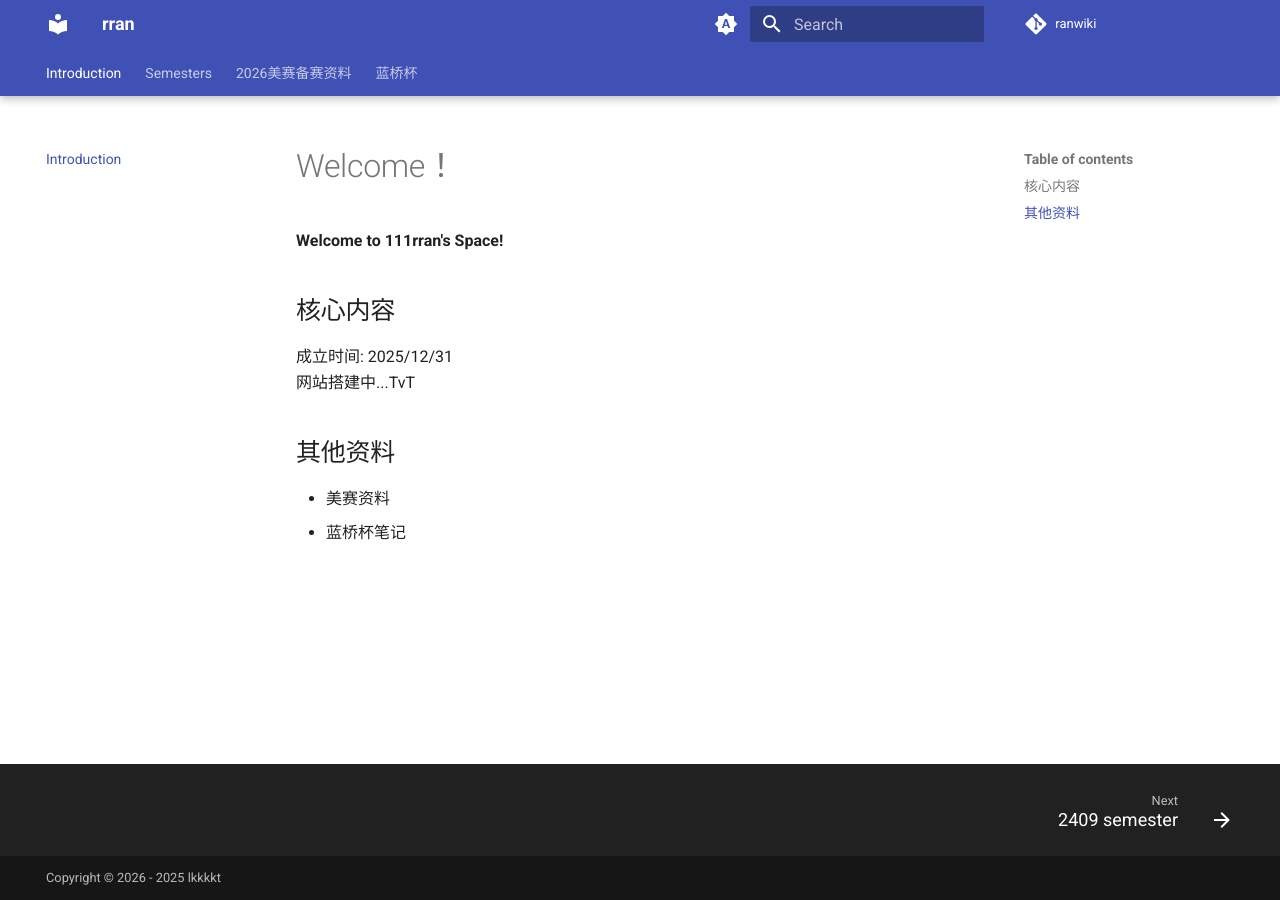
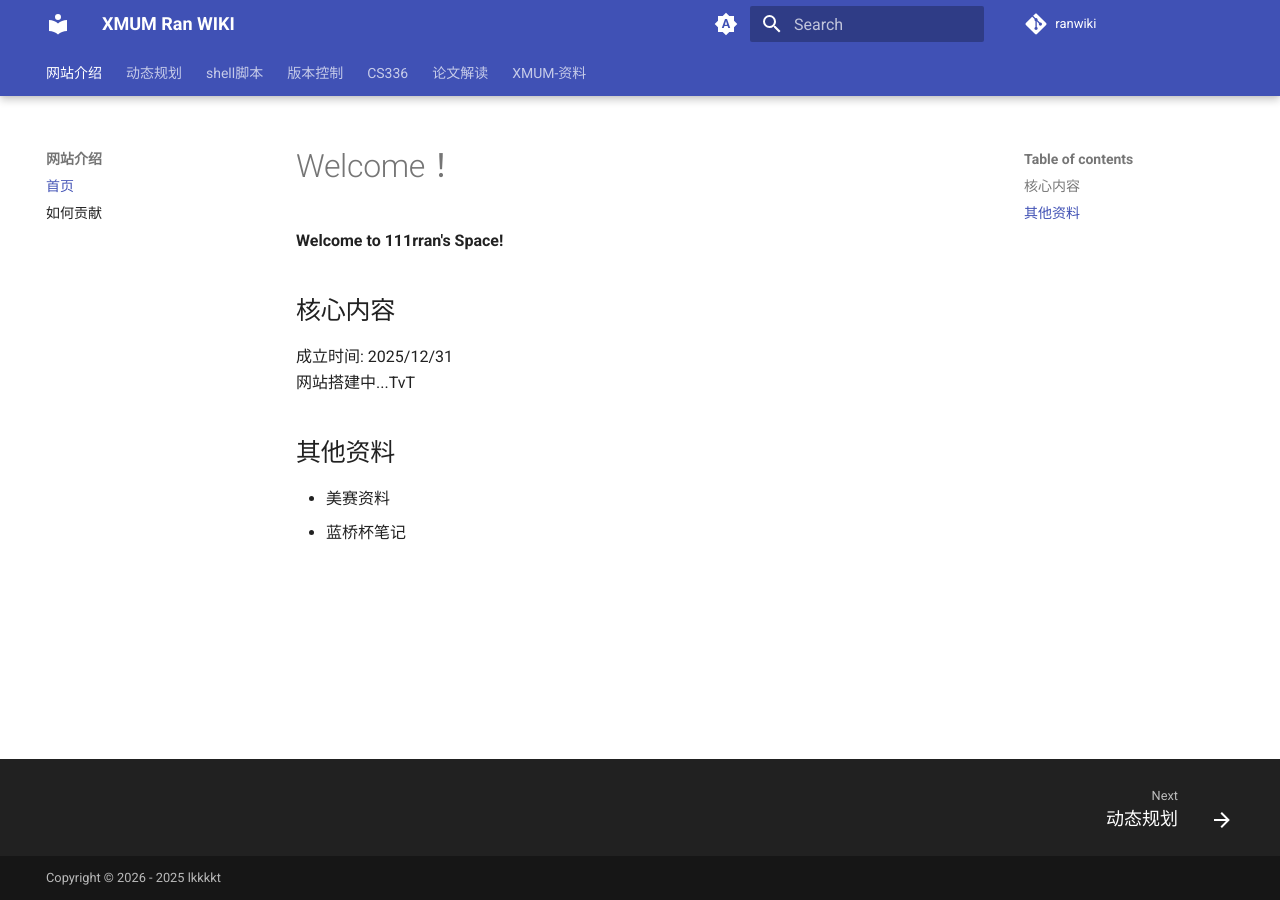
Before and after one commit to 111rran/ranwiki, an MkDocs documentation site: the page built from docs/index.md, in a window 1280 px wide. Built offline with MkDocs 1.6.1 and Material for MkDocs 9.7.7, drawn with Linux system fonts in a browser that asks for light colours; comment, search, counter and statistics services are not loaded.

Commit message:
Add Engram paper interpretation page under 论文解读 section
Co-Authored-By: Claude Opus 4.7 <noreply@anthropic.com>

```diff
--- a/mkdocs.yml
+++ b/mkdocs.yml
@@ -1,19 +1,28 @@
-site_name: rran
+site_name: XMUM Ran WIKI
 
 repo_name: ranwiki
 repo_url: https://github.com/111rran/ranwiki
 
 nav:
-  - Introduction: index.md
-  - Semesters:
-    - 2409 semester: semesters_intro/2409.md
-    - 2502 semester: semesters_intro/2502.md
-    - 2504 semester: semesters_intro/2504.md
-    - 2509 semester: semesters_intro/2509.md
-  - 2026美赛备赛资料:
-    - 可视化: mcm2026/visualization.md
-    - 优秀论文: mcm2026/papers.md
-  - 蓝桥杯: test.md
+  - 网站介绍:
+    - 首页 : index.md
+    - 如何贡献 : contributing.md
+  - 动态规划: test.md
+  - shell脚本:
+    - shell入门: course-shell.md
+    - shell工具: shell-tools.md
+  - 版本控制: version-control.md
+  - CS336: cs336/assignment1.md
+  - 论文解读:
+    - Engram: papers/Engram.md
+  - XMUM-资料:
+    - 往期试卷: semesters/Paper.md
+
+
+
+
+
+
 
 theme:
   name: 'material'
```
Also changed, not shown: docs/papers/Engram.md (added, +233 -0 lines).
